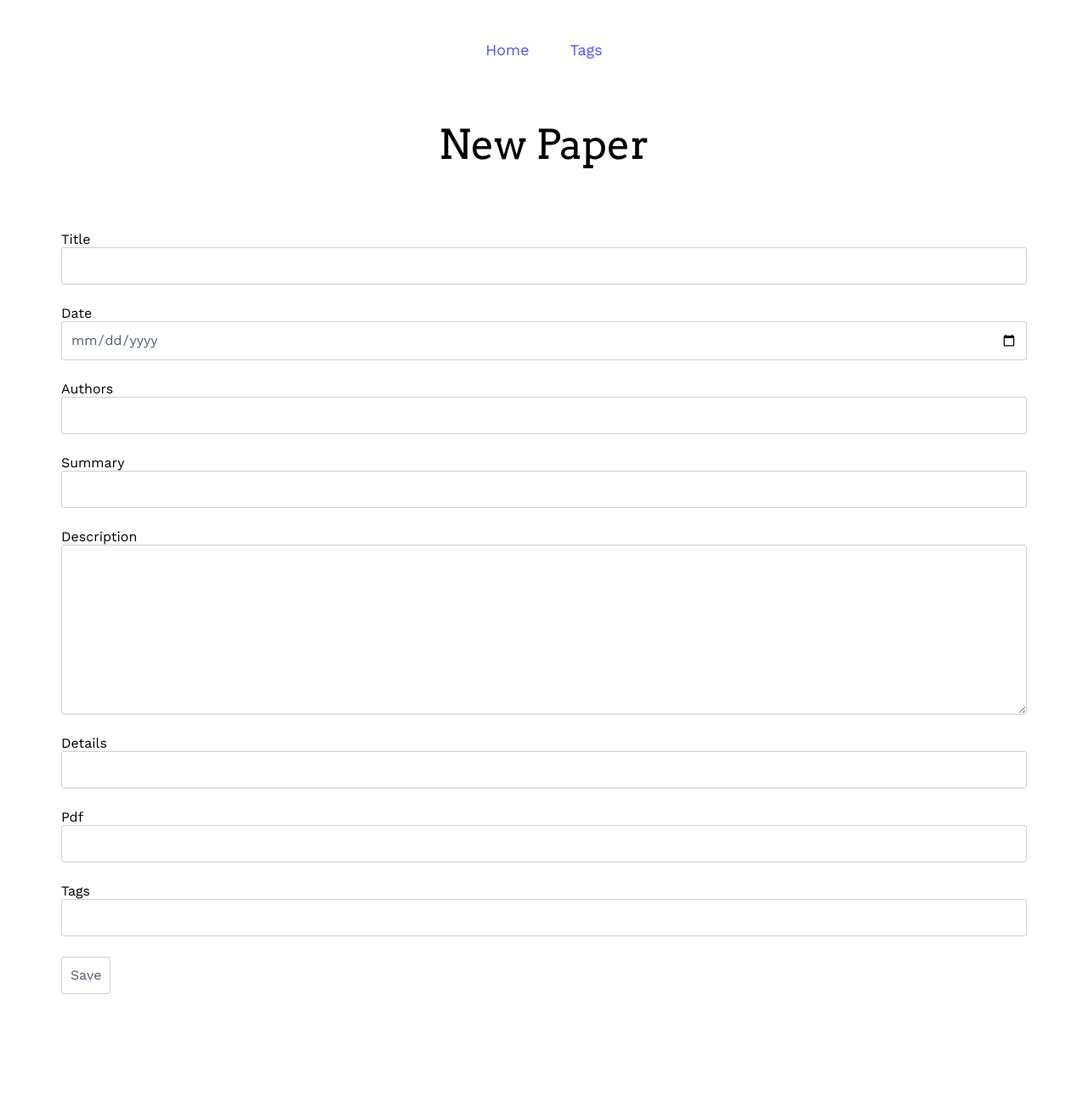
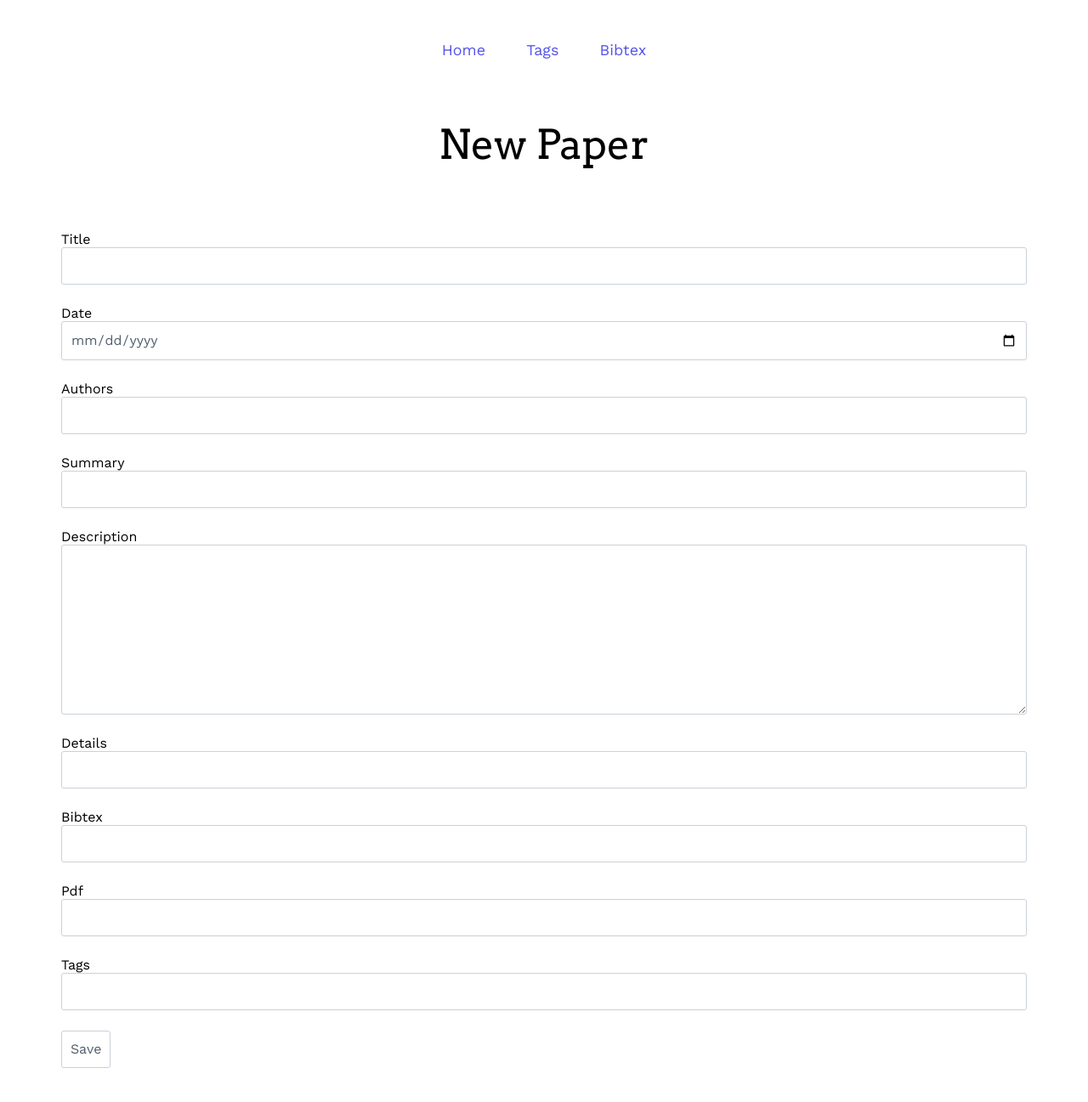
Before and after one commit to samirelanduk/TimelineReview, a Django app: template core/templates/new-paper.html in a window 1280 px wide. Shown: the top 1297 px of the page at 85% size. Before the commit the page ends 1170 px from the top, so only its background shows below. Run offline with Django 3.2, Linux system fonts and the light colour scheme; the template is opened without the code that fills it, so the values that code supplies are empty, except form fields; tables that the repository leaves empty hold one stand-in row (values such as "Sample post"); form fields are guessed from the names that the template uses; style sheets or scripts are compiled from the project's sources; some libraries are stand-ins or nearby versions.

Commit message:
Add bibtext download link

```diff
--- a/core/models.py
+++ b/core/models.py
@@ -24,6 +24,7 @@ class Paper(models.Model):
     summary = models.TextField(null=True, blank=True)
     description = models.TextField(null=True, blank=True)
     details = models.TextField(null=True, blank=True)
+    bibtex = models.TextField()
     pdf = models.FileField(null=True, blank=True, upload_to=create_filename)
 
 
--- a/core/static/css/_core.scss
+++ b/core/static/css/_core.scss
@@ -41,6 +41,11 @@ input, textarea {
 
 textarea {
     height: 200px;
+}
+
+textarea#id_bibtex {
+    line-height: 1;
+    font-family: 'Courier New', Courier, monospace;
 }
 
 input[type=submit] {
--- a/core/static/css/_paper.scss
+++ b/core/static/css/_paper.scss
@@ -10,6 +10,10 @@
     time, .authors {
         margin-bottom: $gap-1;
         display: block;
+    }
+
+    .bibtex {
+        color: seagreen;
     }
 
     .description {
--- a/core/templates/nav.html
+++ b/core/templates/nav.html
@@ -1,4 +1,5 @@
 <nav>
     <a href="/">Home</a>
     <a href="/tags/">Tags</a>
+    <a href="/bibtex/">Bibtex</a>
 </nav>
--- a/core/templates/paper-form.html
+++ b/core/templates/paper-form.html
@@ -35,6 +35,12 @@
     {{ form.details.label_tag }}
     {{ form.details }}
 
+    {% if form.errors.bibtex %}
+    <div class="error" id="bibtex-error">{{ form.errors.bibtex.0 }}</div>
+    {% endif %}
+    {{ form.bibtex.label_tag }}
+    {{ form.bibtex }}
+
     {% if form.errors.pdf %}
     <div class="error" id="pdf-error">{{ form.errors.pdf.0 }}</div>
     {% endif %}
--- a/core/urls.py
+++ b/core/urls.py
@@ -8,5 +8,6 @@ urlpatterns = [
  path("tags/", tags),
  path("new/", new_paper),
  path("paper/<int:id>/edit/", edit_paper),
+ path("bibtex/", bibtex_download),
  path("", home)
 ] + static(settings.MEDIA_URL, document_root=settings.MEDIA_ROOT)
```
Also changed, not shown: core/templates/paper.html (+6 -1 lines), core/views.py (+13 -0 lines), core/migrations/0001_initial.py.
